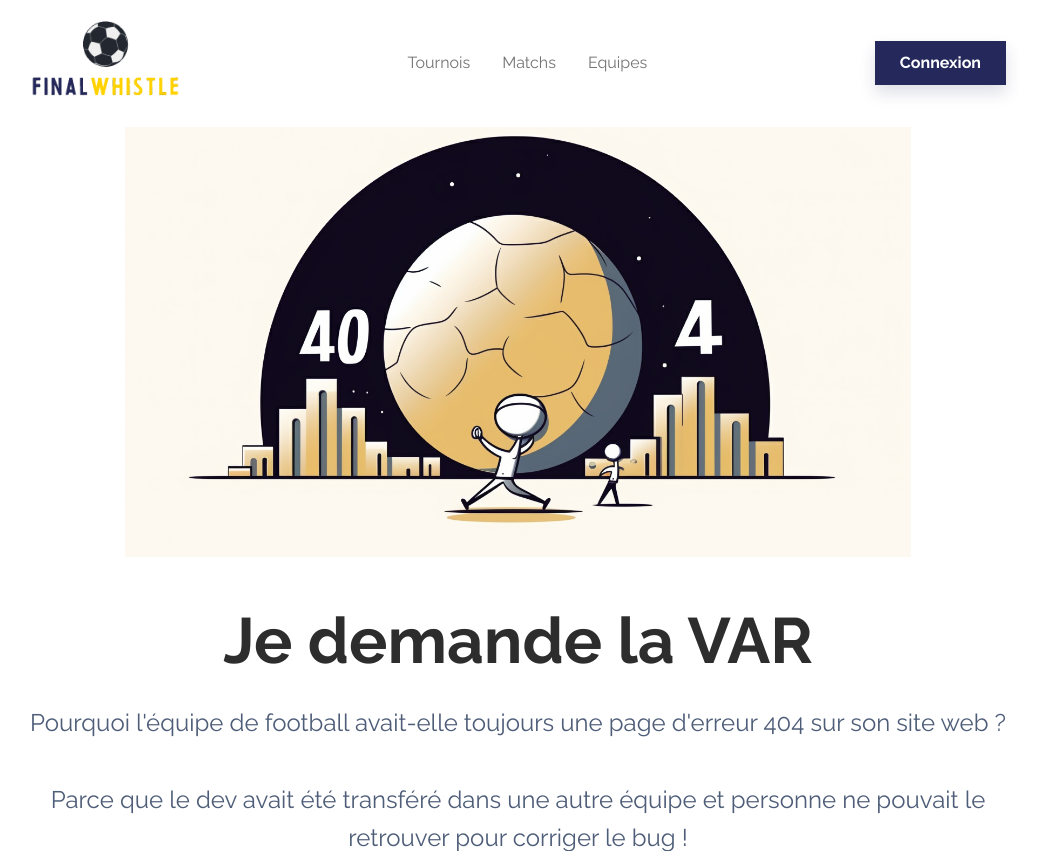
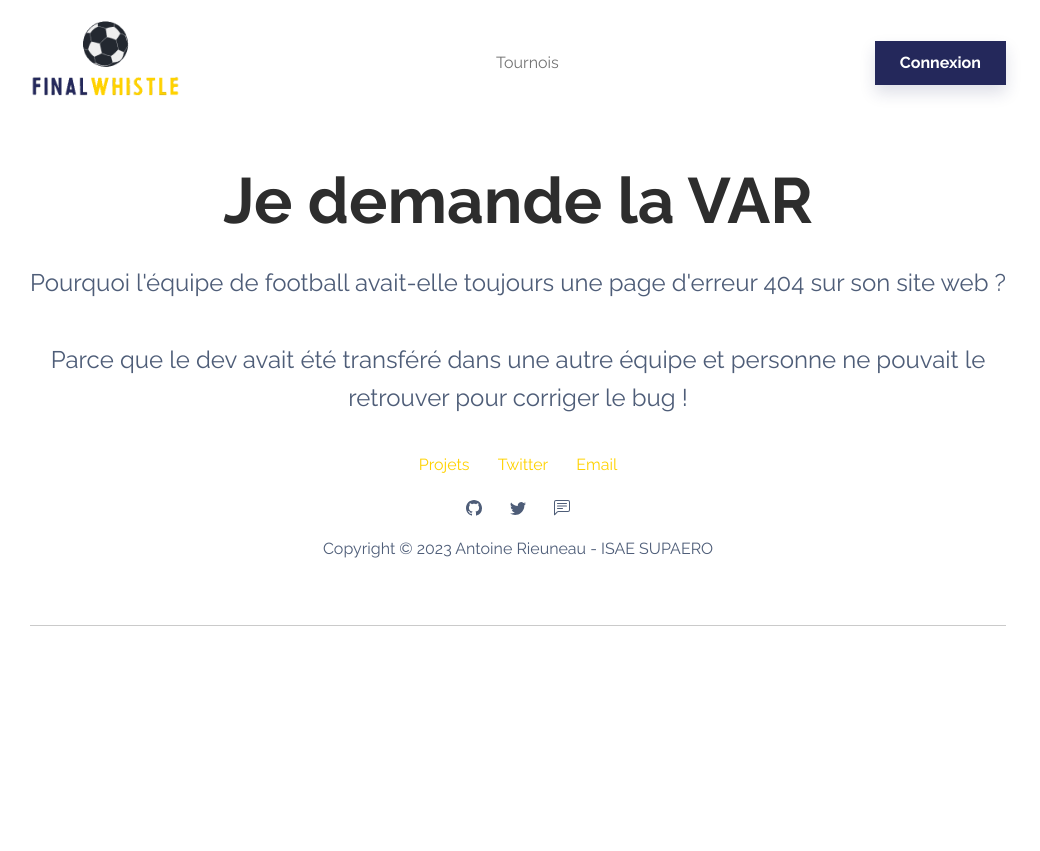
Before and after one commit to AnTerZz/tournois-antoine-rieuneau, a Django app: template tournois/FinalWhistle/templates/FinalWhistle/404.html in a window 1280 px wide. Shown: the top 851 px of the page, without its empty margins (122-1162 px from the left). After the commit the page ends 626 px from the top, so only its background shows below. Run offline with Django 4.2, Linux system fonts and the light colour scheme; the template is opened without the code that fills it, so the values that code supplies are empty; some libraries are stand-ins or nearby versions.

Commit message:
Fixed/updated 404 page

```diff
--- a/tournois/FinalWhistle/templates/FinalWhistle/404.html
+++ b/tournois/FinalWhistle/templates/FinalWhistle/404.html
@@ -11,17 +11,21 @@
         <div class="container"><img class="img-fluid" data-bss-hover-animate="bounce" src="{% static 'FinalWhistle/assets/img/logocolours.png'%}" width="146" height="77" style="margin-bottom: 14px;width: 150px;"><button data-bs-toggle="collapse" class="navbar-toggler" data-bs-target="#navcol-1"><span class="visually-hidden">Toggle navigation</span><span class="navbar-toggler-icon"></span></button>
             <div class="collapse navbar-collapse" id="navcol-1">
                 <ul class="navbar-nav mx-auto">
-                    <li class="nav-item"><a class="nav-link" href="index.html">Tournois</a></li>
-                    <li class="nav-item"><a class="nav-link" href="matchs.html">Matchs</a></li>
-                    <li class="nav-item"><a class="nav-link" href="teams.html">Equipes</a></li>
-                </ul><a class="btn btn-primary shadow" role="button" href="login.html">Connexion</a>
+                    <li class="nav-item"><a class="nav-link" href="{% url 'FinalWhistle:index' %}">Tournois</a></li>
+                </ul>
+                {% if user.is_authenticated %}
+                    <p class="navbar-text" style="margin-right: 17px;margin-top: 19px;">Bonjour, {{ user.username }}</p>
+                    <a class="btn btn-outline-primary shadow" role="button" href="{% url 'logout' %}?next={% url 'FinalWhistle:index' %}">Déconnexion</a>
+                {% else %}
+                    <a class="btn btn-primary shadow" role="button" href="{% url 'login' %}?next={% url 'FinalWhistle:index' %}">Connexion</a>
+                {% endif %}
             </div>
         </div>
     </nav>
     <section class="py-5 mt-5">
         <div class="container">
             <div class="row row-cols-1 d-flex justify-content-center align-items-center" style="padding: 0;padding-bottom: 0;">
-                <div class="col-md-10 text-center"><img class="img-fluid" data-aos="zoom-in" data-aos-duration="600" data-aos-delay="100" data-aos-once="true" src="{% static 'FinalWhistle/assets/img/illustrations/404.png'%}" style="padding: 12px;padding-bottom: 46px;padding-top: 21px;"></div>
+                <div class="col-md-10 text-center"><img class="img-fluid" data-aos="zoom-in" data-aos-duration="600" data-aos-delay="100" data-aos-once="true" src="" style="padding: 12px;padding-bottom: 46px;padding-top: 21px;"></div>
                 <div class="col text-center">
                     <h2 class="display-3 fw-bold mb-4">Je demande la VAR</h2>
                     <p class="fs-4 text-muted">Pourquoi l'équipe de football avait-elle toujours une page d'erreur 404 sur son site web ?<br><br>Parce que le dev avait été transféré dans une autre équipe et personne ne pouvait le retrouver pour corriger le bug !</p>
--- a/tournois/FinalWhistle/templates/FinalWhistle/base.html
+++ b/tournois/FinalWhistle/templates/FinalWhistle/base.html
@@ -21,7 +21,7 @@
         <footer class="text-center">
             <div class="container text-muted py-4 py-lg-5">
                 <ul class="list-inline">
-                    <li class="list-inline-item me-4"><a class="link-secondary" href="http://github.io/AnTerZz">Projets</a></li>
+                    <li class="list-inline-item me-4"><a class="link-secondary" href="http://github.com/AnTerZz">Projets</a></li>
                     <li class="list-inline-item me-4"><a class="link-secondary" href="http://twitter.com/antoinerieuneau">Twitter</a></li>
                     <li class="list-inline-item"><a class="link-secondary" href="mailto:antoine@rieuneau.com">Email</a></li>
                 </ul>
--- a/tournois/tournois/settings.py
+++ b/tournois/tournois/settings.py
@@ -116,7 +116,7 @@ USE_TZ = True
 # Static files (CSS, JavaScript, Images)
 # https://docs.djangoproject.com/en/4.2/howto/static-files/
 
-STATIC_URL = 'static/'
+STATIC_URL = '/static/'
 
 # Default primary key field type
 # https://docs.djangoproject.com/en/4.2/ref/settings/#default-auto-field
```
Also changed, not shown: tournois/FinalWhistle/migrations/0005_tournament_end_date_tournament_start_date.py (added).
